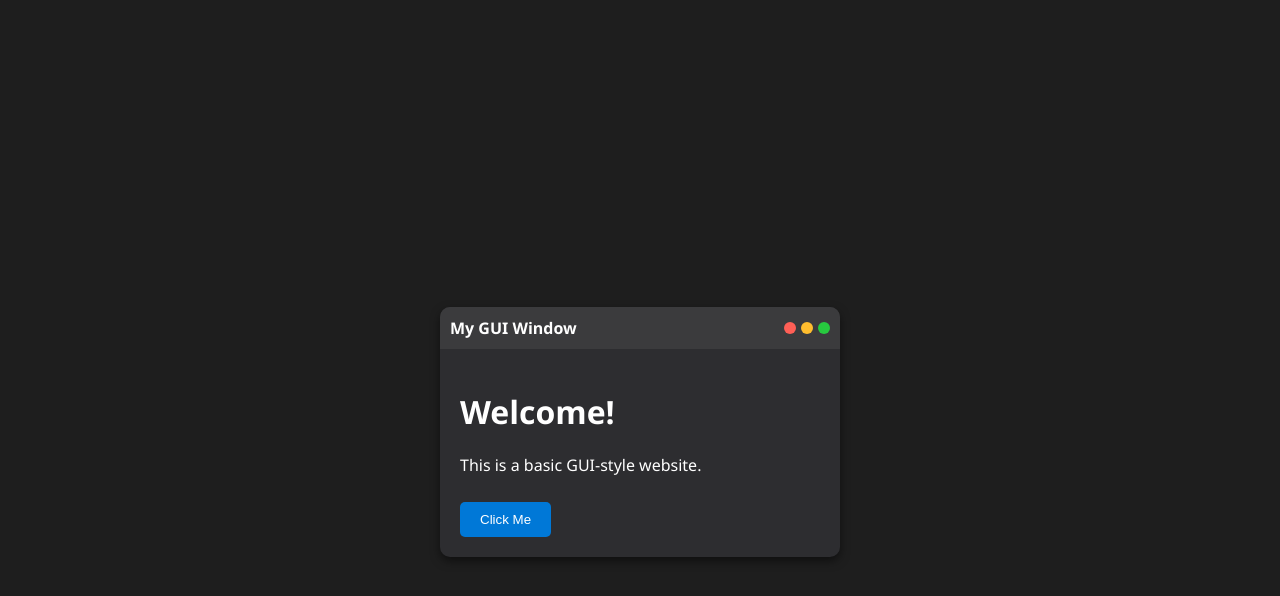
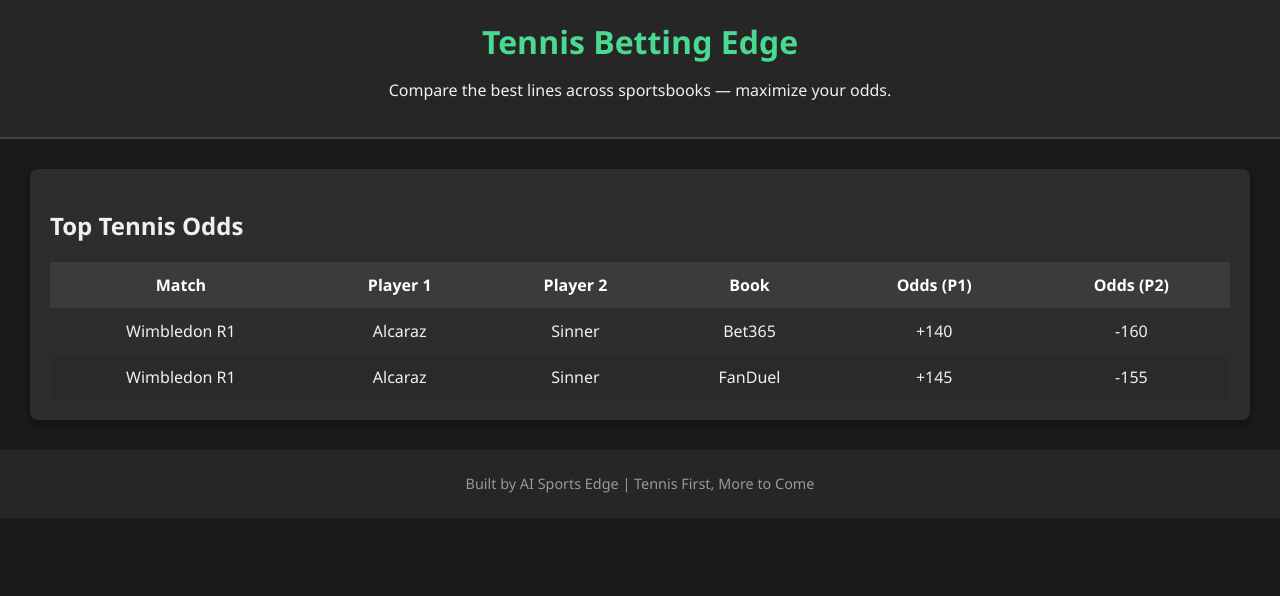
Before and after one commit to vedanthachanta2005/AI-Sports-Betting, a plain HTML site: page Frontend/index.html in a window 1280 px wide. Drawn offline with Linux system fonts and the light colour scheme; no server answers.

Commit message:
sportsbetting website framework

```diff
--- a/Frontend/index.html
+++ b/Frontend/index.html
@@ -1,26 +1,59 @@
 <!DOCTYPE html>
 <html lang="en">
 <head>
-  <meta charset="UTF-8" />
-  <meta name="viewport" content="width=device-width, initial-scale=1.0" />
-  <title>GUI Website</title>
-  <link rel="stylesheet" href="style.css" />
+  <meta charset="UTF-8">
+  <meta name="viewport" content="width=device-width, initial-scale=1.0">
+  <title>Tennis Betting Lines</title>
+  <link rel="stylesheet" href="style.css">
 </head>
 <body>
-  <div class="window">
-    <div class="title-bar">
-      <span>My GUI Window</span>
-      <div class="window-buttons">
-        <button class="btn close"></button>
-        <button class="btn minimize"></button>
-        <button class="btn maximize"></button>
-      </div>
-    </div>
-    <div class="content">
-      <h1>Welcome!</h1>
-      <p>This is a basic GUI-style website.</p>
-      <button class="gui-button">Click Me</button>
-    </div>
-  </div>
+  <header>
+    <h1>Tennis Betting Edge</h1>
+    <p>Compare the best lines across sportsbooks — maximize your odds.</p>
+  </header>
+
+  <main>
+    <section class="odds-table">
+      <h2>Top Tennis Odds</h2>
+      <table>
+        <thead>
+          <tr>
+            <th>Match</th>
+            <th>Player 1</th>
+            <th>Player 2</th>
+            <th>Book</th>
+            <th>Odds (P1)</th>
+            <th>Odds (P2)</th>
+          </tr>
+        </thead>
+        <tbody>
+          <!-- You can populate this dynamically or manually for now -->
+          <tr>
+            <td>Wimbledon R1</td>
+            <td>Alcaraz</td>
+            <td>Sinner</td>
+            <td>Bet365</td>
+            <td>+140</td>
+            <td>-160</td>
+          </tr>
+          <tr>
+            <td>Wimbledon R1</td>
+            <td>Alcaraz</td>
+            <td>Sinner</td>
+            <td>FanDuel</td>
+            <td>+145</td>
+            <td>-155</td>
+          </tr>
+        </tbody>
+      </table>
+    </section>
+  </main>
+
+  <footer>
+    <p>Built by AI Sports Edge | Tennis First, More to Come</p>
+  </footer>
+
+  <!-- Optional JavaScript -->
+  <script src="script.js"></script>
 </body>
 </html>
--- /dev/null
+++ b/Frontend/script.js
@@ -0,0 +1,17 @@
+fetch('data/tennis-odds.json')
+  .then(res => res.json())
+  .then(data => {
+    const tbody = document.querySelector('tbody');
+    data.forEach(row => {
+      const tr = document.createElement('tr');
+      tr.innerHTML = `
+        <td>${row.match}</td>
+        <td>${row.player1}</td>
+        <td>${row.player2}</td>
+        <td>${row.book}</td>
+        <td>${row.odds_p1}</td>
+        <td>${row.odds_p2}</td>
+      `;
+      tbody.appendChild(tr);
+    });
+  });
--- a/Frontend/style.css
+++ b/Frontend/style.css
@@ -1,64 +1,62 @@
 body {
-  background-color: #1e1e1e;
+  margin: 0;
   font-family: 'Segoe UI', sans-serif;
-  margin: 0;
-  padding: 2rem;
-  display: flex;
-  justify-content: center;
-  align-items: center;
-  height: 100vh;
+  background-color: #1b1b1b;
+  color: #f0f0f0;
 }
 
-.window {
-  background-color: #2d2d30;
-  border-radius: 10px;
-  box-shadow: 0 4px 10px rgba(0,0,0,0.5);
-  width: 400px;
-  overflow: hidden;
+header {
+  background-color: #262626;
+  padding: 20px;
+  text-align: center;
+  border-bottom: 2px solid #444;
 }
 
-.title-bar {
-  background-color: #3b3b3d;
-  color: white;
-  padding: 10px;
-  display: flex;
-  justify-content: space-between;
-  align-items: center;
-  font-weight: bold;
+h1 {
+  margin: 0;
+  font-size: 2rem;
+  color: #4ad991;
 }
 
-.window-buttons {
-  display: flex;
-  gap: 5px;
+main {
+  padding: 30px;
 }
 
-.btn {
-  width: 12px;
-  height: 12px;
-  border-radius: 50%;
-  border: none;
-  cursor: pointer;
+.odds-table {
+  background: #2d2d2d;
+  border-radius: 8px;
+  padding: 20px;
+  box-shadow: 0 4px 12px rgba(0,0,0,0.4);
 }
 
-.close { background-color: #ff5f56; }
-.minimize { background-color: #ffbd2e; }
-.maximize { background-color: #27c93f; }
-
-.content {
-  padding: 20px;
-  color: white;
-}
-
-.gui-button {
-  padding: 10px 20px;
-  background-color: #0078d7;
-  border: none;
-  color: white;
-  border-radius: 5px;
-  cursor: pointer;
+table {
+  width: 100%;
+  border-collapse: collapse;
   margin-top: 10px;
 }
 
-.gui-button:hover {
-  background-color: #005a9e;
+th, td {
+  padding: 12px 15px;
+  text-align: center;
 }
+
+th {
+  background-color: #3b3b3b;
+  color: #ffffff;
+}
+
+tr:nth-child(even) {
+  background-color: #2a2a2a;
+}
+
+tr:hover {
+  background-color: #444444;
+}
+
+footer {
+  text-align: center;
+  padding: 10px;
+  background-color: #262626;
+  color: #999;
+  font-size: 0.9rem;
+}
```
